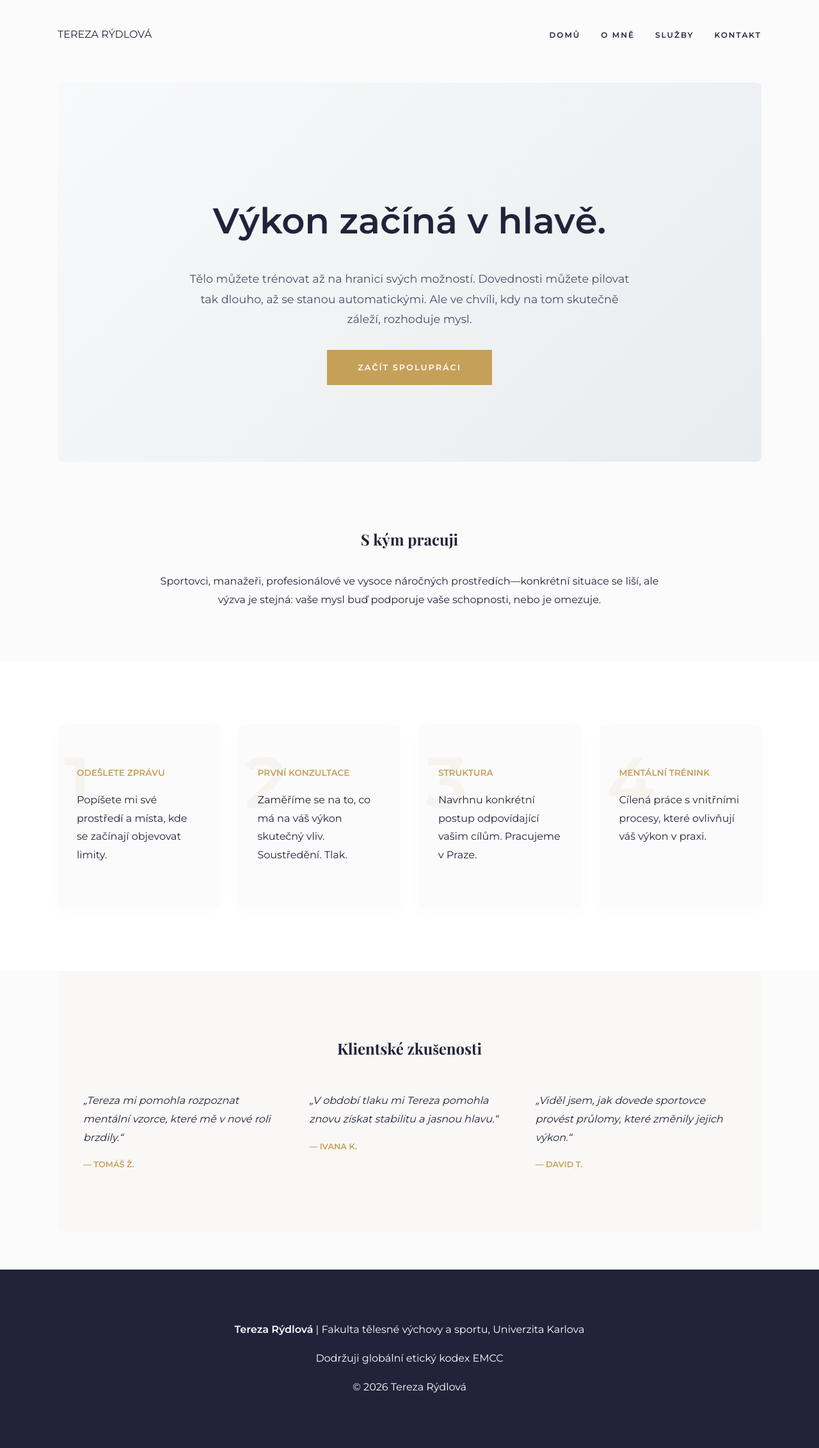
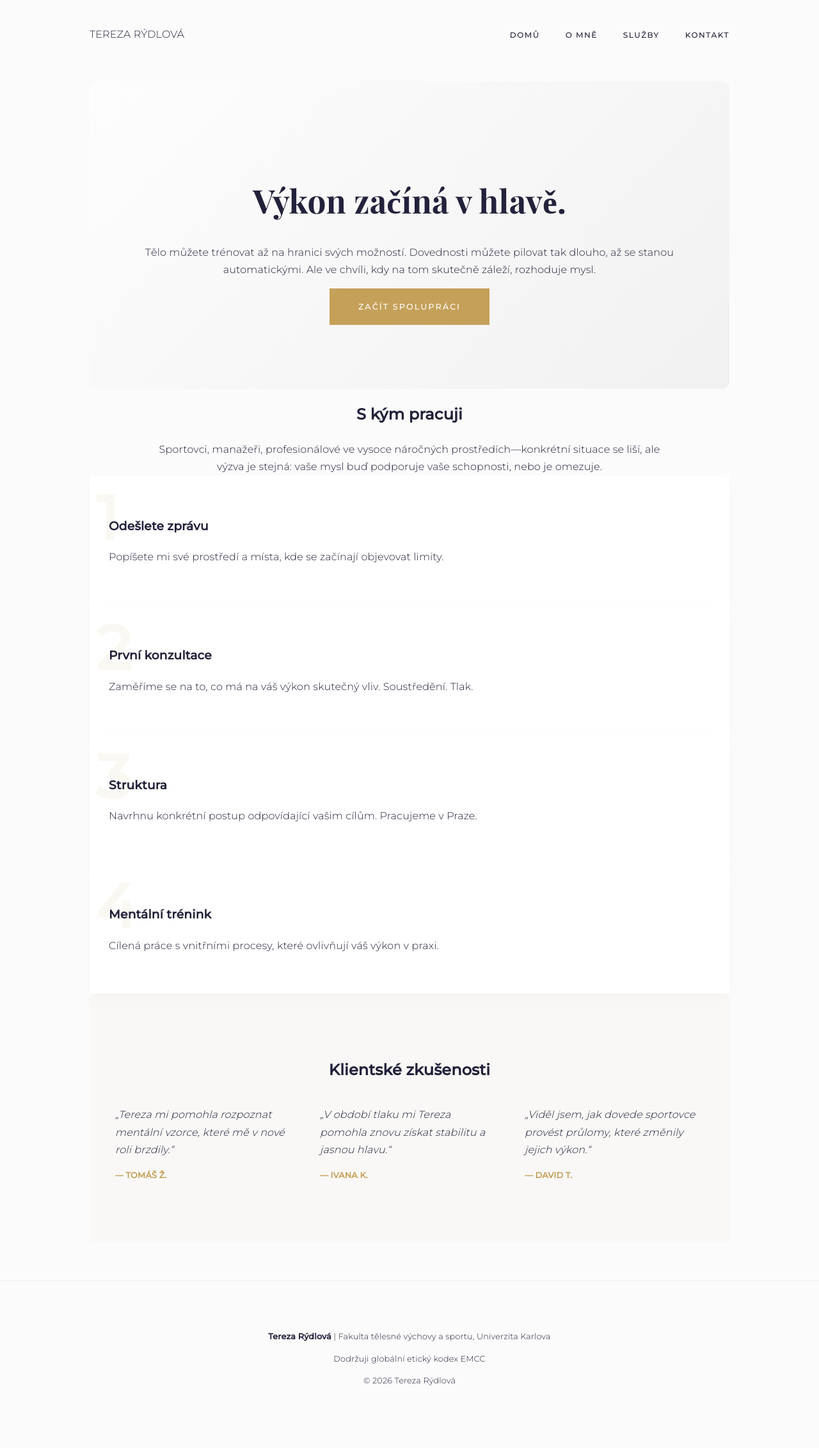
Before and after one commit to westleyovercash/tereza-rydlova, a Jekyll site: the page built from index.md, in a window 1280 px wide. Shown: the whole page at 64% size. Built offline with Jekyll 4.4.1, drawn with Linux system fonts in a browser that asks for light colours.

Commit message:
Update style.css

```diff
--- a/assets/css/style.css
+++ b/assets/css/style.css
@@ -1,126 +1,74 @@
-@import url('https://fonts.googleapis.com/css2?family=Playfair+Display:wght@500;700&family=Montserrat:wght@300;400;500;600&display=swap');
+@import url('https://fonts.googleapis.com/css2?family=Playfair+Display:wght@500;700&family=Montserrat:wght@300;400;500&display=swap');
 
 :root {
-  --pearl-white: #FBFBFB;
+  --pearl: #FBFBFB;
   --champagne: #C5A059;
+  --charcoal: #22223B;
   --slate: #4A4E69;
-  --charcoal: #22223B;
-  --glass: rgba(255, 255, 255, 0.8);
 }
 
 body {
   font-family: 'Montserrat', sans-serif;
-  background-color: var(--pearl-white);
+  background-color: var(--pearl);
   color: var(--charcoal);
   margin: 0;
-  line-height: 1.8;
+  line-height: 1.7;
+  letter-spacing: 0.01em; /* Fixed 'fat' font feel */
+  font-weight: 300; /* Lighter, more elegant weight */
 }
 
-/* Tighter Container for all pages */
-.container {
-  max-width: 1100px;
-  margin: 0 auto;
-  padding: 0 20px;
+.container { max-width: 1000px; margin: 0 auto; padding: 0 20px; }
+
+/* Navigation Fix */
+.navbar { display: flex; justify-content: space-between; align-items: center; padding: 2.5rem 0; }
+.nav-links { display: flex; list-style: none; gap: 2.5rem; margin: 0; padding: 0; }
+.nav-links a {
+    text-decoration: none; color: var(--charcoal); font-size: 0.75rem;
+    letter-spacing: 1.5px; text-transform: uppercase; font-weight: 500;
 }
 
-/* Fixed Navigation Menu */
-.navbar {
-  display: flex;
-  justify-content: space-between;
-  align-items: center;
-  padding: 2.5rem 0;
+/* Hero Section */
+.hero {
+  padding: 100px 8%; background: linear-gradient(135deg, #fdfdfd 0%, #f1f1f1 100%);
+  text-align: center; border-radius: 12px; margin: 20px 0;
+}
+.hero h1 { font-family: 'Playfair Display', serif; font-size: 3.2rem; color: var(--charcoal); margin-bottom: 1.5rem; }
+
+/* Restored Service Grid */
+.services-grid {
+  display: grid;
+  grid-template-columns: repeat(auto-fit, minmax(280px, 1fr));
+  gap: 20px;
+  margin: 40px 0;
 }
 
-.nav-links {
-  display: flex;
-  list-style: none; /* Removes bullets */
-  gap: 2rem;
-  margin: 0;
-  padding: 0;
-}
-
-.nav-links a {
-  text-decoration: none;
-  color: var(--charcoal);
-  font-size: 0.75rem;
-  letter-spacing: 2px;
-  text-transform: uppercase;
-  font-weight: 600;
-  transition: color 0.3s ease;
-}
-
-.nav-links a:hover { color: var(--champagne); }
-
-/* Pearlescent Hero - No longer full width, focused in center */
-.hero {
-  padding: 120px 10%;
-  background: linear-gradient(135deg, #F8F9FA 0%, #E9ECEF 100%);
-  text-align: center;
-  border-radius: 8px; /* Slight roundness for elegance */
-  margin-top: 20px;
-}
-
-.hero h1 { font-size: 3.5rem; margin-bottom: 1.5rem; color: var(--charcoal); }
-.hero p { font-size: 1.1rem; max-width: 700px; margin: 0 auto; color: var(--slate); }
-
-/* Step Cards with Large Background Numbers */
-.steps-wrapper { padding: 100px 0; background: white; }
-
-.steps-container {
-  display: grid;
-  grid-template-columns: repeat(auto-fit, minmax(240px, 1fr));
-  gap: 30px;
-}
-
-.step-card {
-  background: var(--pearl-white);
-  padding: 50px 30px;
-  border-radius: 4px;
-  position: relative; /* Required for background number */
-  overflow: hidden;
-  box-shadow: 0 10px 30px rgba(0,0,0,0.02);
+.service-item {
+  background: white;
+  padding: 30px;
+  border-left: 4px solid var(--champagne);
+  font-weight: 400;
+  font-size: 0.95rem;
+  box-shadow: 0 4px 15px rgba(0,0,0,0.02);
   transition: transform 0.3s ease;
 }
 
-.step-card:hover { transform: translateY(-5px); }
+.service-item:hover { transform: translateX(8px); }
 
+/* Steps with Background Numbers */
+.step-card {
+  background: white; padding: 45px 30px; position: relative; overflow: hidden;
+  box-shadow: 0 10px 30px rgba(0,0,0,0.02);
+}
 .step-number {
-  position: absolute;
-  top: -10px;
-  left: 10px;
-  font-size: 7rem;
-  font-weight: 700;
-  color: rgba(197, 160, 89, 0.07); /* Very faint champagne */
-  z-index: 1;
+  position: absolute; top: -15px; left: 10px; font-size: 6rem;
+  font-weight: 700; color: rgba(197, 160, 89, 0.08); z-index: 1;
+}
+.step-content { position: relative; z-index: 2; }
+
+.btn {
+  background: var(--champagne); color: white; padding: 1.1rem 2.8rem;
+  text-decoration: none; display: inline-block; font-size: 0.8rem;
+  text-transform: uppercase; letter-spacing: 2px; font-weight: 500;
 }
 
-.step-content { position: relative; z-index: 2; }
-.step-content h3 { color: var(--champagne); font-size: 0.85rem; text-transform: uppercase; margin-bottom: 15px; }
-
-/* Buttons */
-.btn {
-  background: var(--champagne);
-  color: white;
-  padding: 1rem 3rem;
-  text-decoration: none;
-  display: inline-block;
-  font-weight: 600;
-  font-size: 0.8rem;
-  text-transform: uppercase;
-  letter-spacing: 2px;
-  margin-top: 2rem;
-  transition: background 0.3s ease;
-}
-
-.btn:hover { background: var(--charcoal); }
-
-/* General Page Styling (Services/About) */
-.page-content { padding: 80px 0; }
-.page-content h2 { margin-bottom: 30px; font-family: 'Playfair Display', serif; }
-
-footer { background: var(--charcoal); color: white; padding: 4rem 0; text-align: center; margin-top: 60px; }
-
-@media (max-width: 768px) {
-  .hero h1 { font-size: 2.5rem; }
-  .nav-links { flex-direction: column; gap: 1rem; text-align: center; }
-}
+footer { padding: 4rem 0; text-align: center; border-top: 1px solid #eee; margin-top: 60px; font-size: 0.8rem; }
```
